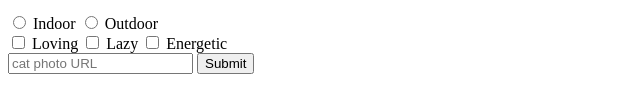
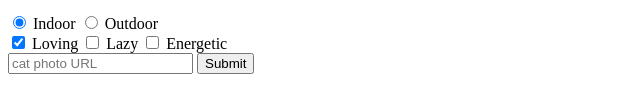
Before and after one commit to Erivks/responsive-web-course, a plain HTML site: page index.html in a window 1280 px wide. Shown: the part 600-712 px from the top of the page, 0-640 px from the left. Drawn offline with Linux system fonts and the light colour scheme.

Commit message:
Add checked aos primeiros inputs

```diff
--- a/index.html
+++ b/index.html
@@ -21,14 +21,14 @@
     </ol>
     <form action="/submit-cat-photo">
         <label for="indoor">
-            <input type="radio" id="indoor" name="indoor-outdoor"> Indoor
+            <input type="radio" id="indoor" name="indoor-outdoor" checked> Indoor
         </label>
         <label for="outdoor">
             <input type="radio" id="outdoor" name="indoor-outdoor"> Outdoor
         </label>
         <br>
         <label for="loving">
-            <input type="checkbox" id="loving" name="personality"> Loving
+            <input type="checkbox" id="loving" name="personality" checked> Loving
         </label>
         <label for="lazy">
             <input type="checkbox" id="lazy" name="personality"> Lazy
```
